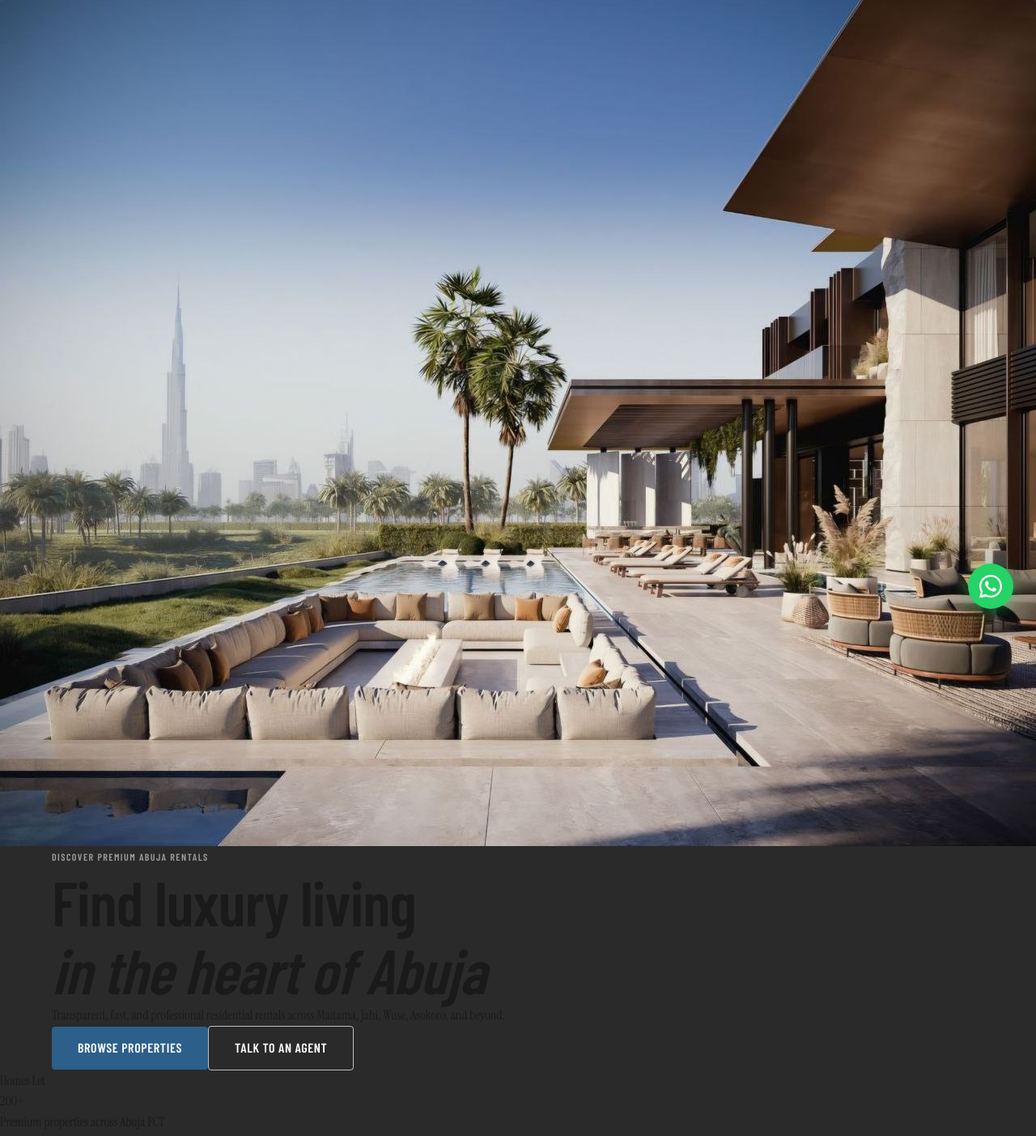
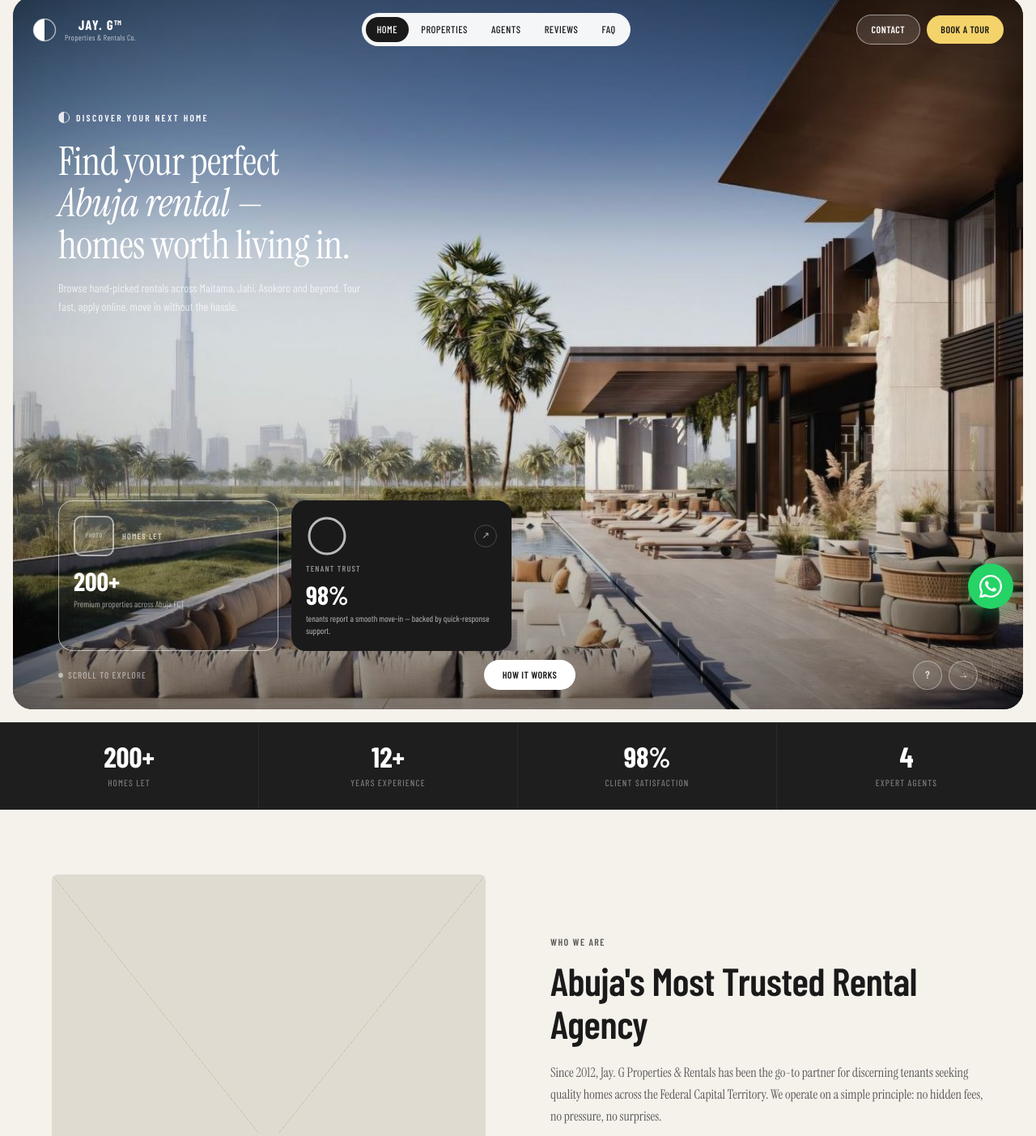
Before and after one commit to nonaseih/glamour.j-properties, a React (Vite) app: page / in a window 1280 px wide. Shown: the part 20-1423 px from the top of the page at 81% size. Built offline with nearby package versions, Linux system fonts and the light colour scheme; a web font is replaced by a local one.

Commit message:
Hero final rebuild

```diff
--- a/src/App.jsx
+++ b/src/App.jsx
@@ -19,7 +19,7 @@ export default function App() {
   }
 
   const pages = {
-    home: <HomePage navigate={navigate} />,
+    home: <HomePage navigate={navigate} page={page} />,
     agents: <AgentsPage navigate={navigate} />,
     rentals: <RentalsPage navigate={navigate} />,
     contact: <ContactPage navigate={navigate} />,
--- a/src/pages/HomePage.jsx
+++ b/src/pages/HomePage.jsx
@@ -1,6 +1,14 @@
 import PropertyCard from '../components/PropertyCard'
 import { properties, values } from '../data'
 import heroImg from '../assets/JAY hero image.jpg'
+
+const NAV_LINKS = [
+  { id: 'home',         label: 'Home' },
+  { id: 'rentals',      label: 'Properties' },
+  { id: 'agents',       label: 'Agents' },
+  { id: 'testimonials', label: 'Reviews' },
+  { id: 'faq',          label: 'FAQ' },
+]
 
 const STATS = [
   { num: '200+', label: 'Homes Let' },
@@ -33,89 +41,179 @@ const getValueIcon = (v, i) => {
   return VALUE_ICONS.Q
 }
 
-export default function HomePage({ navigate }) {
+function LogoMark() {
+  return (
+    <svg width="30" height="30" viewBox="0 0 30 30" fill="none" aria-hidden="true">
+      <circle cx="15" cy="15" r="13.5" stroke="rgba(255,255,255,0.6)" strokeWidth="1.5"/>
+      <clipPath id="lm-half">
+        <rect x="0" y="0" width="15" height="30"/>
+      </clipPath>
+      <circle cx="15" cy="15" r="13.5" fill="white" clipPath="url(#lm-half)"/>
+    </svg>
+  )
+}
+
+function ProgressRing({ pct = 98, r = 26 }) {
+  const circ = 2 * Math.PI * r
+  const dash = (pct / 100) * circ
+  return (
+    <svg width={r * 2 + 8} height={r * 2 + 8} viewBox={`0 0 ${r * 2 + 8} ${r * 2 + 8}`} style={{ transform: 'rotate(-90deg)' }}>
+      <circle cx={r + 4} cy={r + 4} r={r} fill="none" stroke="rgba(255,255,255,0.12)" strokeWidth="3"/>
+      <circle
+        cx={r + 4} cy={r + 4} r={r}
+        fill="none"
+        stroke="rgba(255,255,255,0.65)"
+        strokeWidth="3"
+        strokeDasharray={`${dash} ${circ}`}
+        strokeLinecap="round"
+      />
+    </svg>
+  )
+}
+
+export default function HomePage({ navigate, page }) {
   const featured = properties.filter((p) => p.featured)
+  const currentPage = page || 'home'
 
   return (
     <>
-      {/* ── Hero ── */}
-      <section className="hero">
-        <img className="hero__photo" src={heroImg} alt="" aria-hidden="true" />
-        <div className="hero__overlay" />
+      {/* ── Hero Stage ── */}
+      <section className="hero-stage">
+        <div className="hero">
+          <img className="hero-bg" src={heroImg} alt="" aria-hidden="true" />
+          <div className="hero-vignette" />
 
-        {/* Left content */}
-        <div className="container">
-          <div className="hero__content">
-            <div className="hero__eyebrow">
-              <div className="hero__eyebrow-dot" />
-              <span className="label label--light">Discover Premium Abuja Rentals</span>
+          {/* ── Internal Nav ── */}
+          <nav className="hero-nav">
+            <button className="hero-nav__logo" onClick={() => navigate('home')}>
+              <LogoMark />
+              <div className="hero-nav__logo-text">
+                <span className="hero-nav__logo-name">JAY. G&trade;</span>
+                <span className="hero-nav__logo-sub">Properties &amp; Rentals Co.</span>
+              </div>
+            </button>
+
+            <div className="hero-nav__center">
+              <div className="hero-nav__pill">
+                {NAV_LINKS.map((l) => (
+                  <button
+                    key={l.id}
+                    className={`hero-nav__link${currentPage === l.id ? ' hero-nav__link--active' : ''}`}
+                    onClick={() => navigate(l.id)}
+                  >
+                    {l.label}
+                  </button>
+                ))}
+              </div>
             </div>
 
-            <h1 className="hero__title">
-              Find luxury living<br />
-              <em>in the heart of Abuja</em>
-            </h1>
-
-            <p className="hero__subtitle">
-              Transparent, fast, and professional residential rentals across
-              Maitama, Jahi, Wuse, Asokoro, and beyond.
-            </p>
-
-            <div className="hero__actions">
-              <button className="btn btn-primary btn-lg" onClick={() => navigate('rentals')}>
-                Browse Properties
+            <div className="hero-nav__ctas">
+              <button className="hero-nav__blog" onClick={() => navigate('contact')}>
+                Contact
               </button>
-              <button className="btn btn-outline-white btn-lg" onClick={() => navigate('contact')}>
-                Talk to an Agent
+              <button className="hero-nav__tour" onClick={() => navigate('apply')}>
+                Book a Tour
               </button>
             </div>
-          </div>
-        </div>
+          </nav>
 
-        {/* Floating stat cards */}
-        <div className="hero-cards">
-          <div className="hero-card hero-card--dark hero-card--1">
-            <div className="hero-card__label">
-              <span className="hero-card__dot" />
-              Homes Let
+          {/* ── Headline ── */}
+          <div className="hero-headline">
+            <div className="hero-headline__eyebrow">
+              <div className="hero-headline__eyebrow-dot" />
+              <span className="hero-headline__eyebrow-label">Discover Your Next Home</span>
             </div>
-            <div className="hero-card__num">200+</div>
-            <div className="hero-card__sub">Premium properties across Abuja FCT</div>
+            <h1>
+              Find your perfect<br />
+              <em>Abuja rental</em> —<br />
+              homes worth living in.
+            </h1>
+            <p className="hero-headline__sub">
+              Browse hand-picked rentals across Maitama, Jahi, Asokoro and beyond.
+              Tour fast, apply online, move in without the hassle.
+            </p>
           </div>
 
-          <div className="hero-card hero-card--dark hero-card--2">
-            <div className="hero-card__label">
-              <span className="hero-card__dot" />
-              Client Satisfaction
+          {/* ── Trust / Rating ── */}
+          <div className="hero-trust">
+            <div className="hero-trust__stars">
+              {[...Array(5)].map((_, i) => <span key={i}>★</span>)}
             </div>
-            <div className="hero-card__num">98%</div>
-            <div className="hero-card__sub">Families trust us with 5-star reviews</div>
+            <div className="hero-trust__score-row">
+              <span className="hero-trust__score">4.9</span>
+            </div>
+            <div className="hero-trust__sub">/&nbsp;200+ Tenant reviews</div>
           </div>
 
-          <div className="hero-card hero-card--light hero-card--3">
-            <div className="hero-card__label">Years in Market</div>
-            <div className="hero-card__num">12+</div>
-            <div className="hero-card__sub">
-              <strong>4</strong> Expert agents on the ground
+          {/* ── Stat Cards ── */}
+          <div className="hero-stats">
+            {/* Card 1 — glass: Homes Let */}
+            <div className="hero-stat hero-stat--glass">
+              <div className="hero-stat__thumb-row">
+                <div className="hero-stat__thumb">Photo</div>
+                <span className="hero-stat__label">Homes Let</span>
+              </div>
+              <div className="hero-stat__num">200+</div>
+              <div className="hero-stat__sub">Premium properties across Abuja FCT</div>
+            </div>
+
+            {/* Card 2 — dark: Tenant Trust */}
+            <div className="hero-stat hero-stat--dark">
+              <div className="hero-stat__ring-row">
+                <ProgressRing pct={98} r={22} />
+                <div className="hero-stat__chip">↗</div>
+              </div>
+              <span className="hero-stat__label">Tenant Trust</span>
+              <div className="hero-stat__num">98%</div>
+              <div className="hero-stat__sub">tenants report a smooth move-in — backed by quick-response support.</div>
+            </div>
+
+            {/* Card 3 — glass: Reach */}
+            <div className="hero-stat hero-stat--glass" style={{ flexDirection: 'row', gap: '12px' }}>
+              <div className="hero-stat__dual">
+                <div className="hero-stat__dual-item">
+                  <span className="hero-stat__dual-num hero-stat__dual-num--lg">1,000+</span>
+                  <span className="hero-stat__dual-label">Tenants Placed</span>
+                </div>
+                <div className="hero-stat__dual-item">
+                  <span className="hero-stat__dual-num hero-stat__dual-num--sm">12+</span>
+                  <span className="hero-stat__dual-label">Years in Market</span>
+                </div>
+              </div>
+              <div className="hero-stat__peach-chip">↗</div>
+            </div>
+
+            {/* Card 4 — white: Rating + Testimonial */}
+            <div className="hero-stat hero-stat--white">
+              <div className="hero-stat__top-row">
+                <div className="hero-stat__num" style={{ marginTop: 0 }}>4.9★</div>
+                <span className="hero-stat__tag">Top rated</span>
+              </div>
+              <p className="hero-stat__quote">
+                "Moving into our Maitama home was seamless — Jay. G handled everything."
+              </p>
+              <div className="hero-stat__author">
+                <div className="hero-stat__avatar">AM</div>
+                <span className="hero-stat__author-name">Amara M.</span>
+                <span className="hero-stat__author-stars">★★★★★</span>
+              </div>
             </div>
           </div>
-        </div>
 
-        {/* Star rating */}
-        <div className="hero-rating">
-          <div className="hero-rating__stars">★★★★★</div>
-          <div className="hero-rating__num">4.9</div>
-          <div className="hero-rating__sub">Based on 200+ client reviews</div>
-        </div>
-
-        {/* Scroll indicator */}
-        <div className="hero-scroll">
-          <div className="hero-scroll__ring">
-            <svg width="9" height="9" viewBox="0 0 9 9" fill="none">
-              <path d="M4.5 1v7M1.5 5l3 3 3-3" stroke="currentColor" strokeWidth="1.5" strokeLinecap="round" strokeLinejoin="round"/>
-            </svg>
+          {/* ── Footer Row ── */}
+          <div className="hero-foot">
+            <div className="hero-foot__scroll">
+              <div className="hero-foot__scroll-dot" />
+              Scroll to explore
+            </div>
+            <button className="hero-foot__center-btn" onClick={() => navigate('faq')}>
+              How It Works
+            </button>
+            <div className="hero-foot__icons">
+              <button className="hero-foot__icon-btn" aria-label="Help">?</button>
+              <button className="hero-foot__icon-btn" aria-label="Browse properties" onClick={() => navigate('rentals')}>→</button>
+            </div>
           </div>
-          Scroll to explore
         </div>
       </section>
 
```
